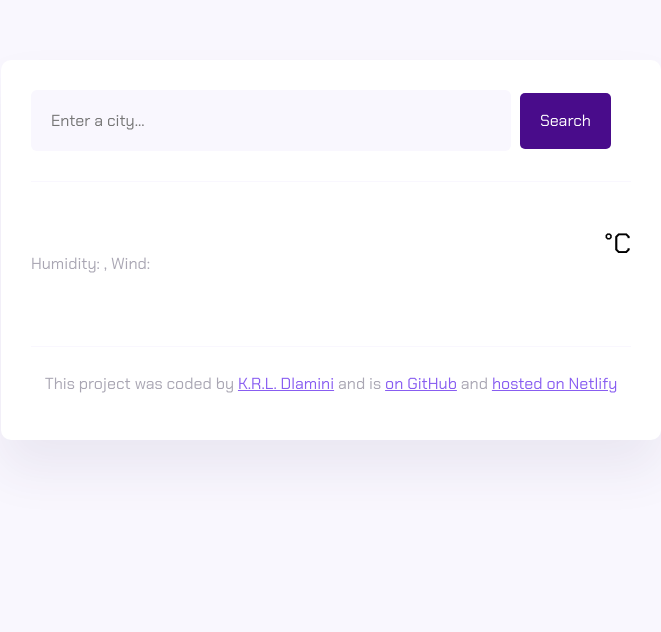
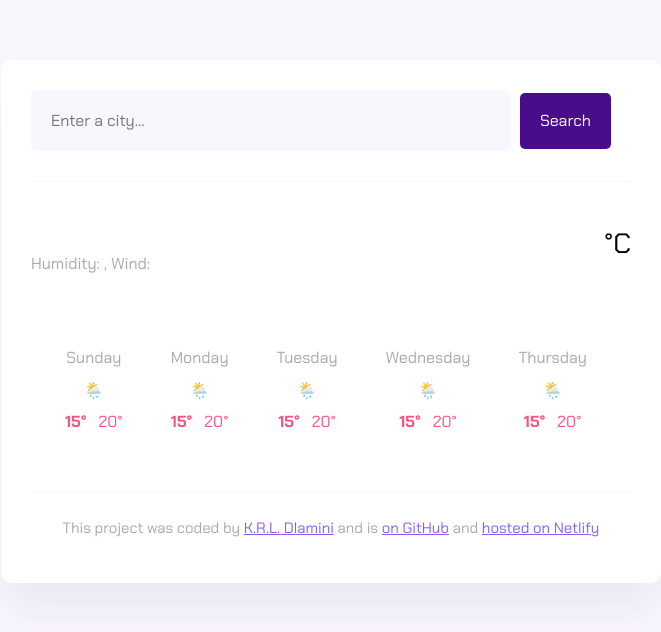
Before and after one commit to KhethiweDlamini/shecodes-plus-weather-app, a plain HTML site: page index.html in a window 1280 px wide. Shown: the whole page, without its empty margins (309-970 px from the left). Drawn offline with nearby package versions, Linux system fonts and the light colour scheme; no server answers.

Commit message:
added forecast section in html using js

```diff
--- a/index.html
+++ b/index.html
@@ -49,6 +49,8 @@
             <span class="current-temperature-unit">°C</span>
           </div>
         </div>
+
+        <div class="weather-forecast" id="forecast-container"></div>
       </main>
       <footer>
         <p>
--- a/src/script.js
+++ b/src/script.js
@@ -60,3 +60,27 @@ let searchForm = document.querySelector("#search-form");
 searchForm.addEventListener("submit", searchWeather);
 
 getCityUrl("Pretoria");
+
+function displayForecast() {
+  let weatherForecast = document.querySelector("#forecast-container");
+
+  let days = ["Sunday", "Monday", "Tuesday", "Wednesday", "Thursday"];
+  let forecastHtml = "";
+
+  days.forEach(function (day) {
+    forecastHtml =
+      forecastHtml +
+      `
+    <div class="day-container">
+      <div class="forecast-day">${day}</div>
+      <div class="forecast-icon">🌦️</div>
+      <div class="forecast-temp">
+        <strong>15&deg</strong> 20&deg
+      </div>
+    </div>`;
+  });
+
+  weatherForecast.innerHTML = forecastHtml;
+}
+
+displayForecast();
--- a/src/styles.css
+++ b/src/styles.css
@@ -62,21 +62,22 @@ main {
   font-weight: 900;
   margin: 0;
 }
-.current-details {
+.current-details,
+.forecast-day {
   color: rgba(39, 33, 66, 0.4);
   font-size: 16px;
   font-weight: 400;
   line-height: 24px;
 }
 
-.current-details strong {
+.current-details strong,
+.forecast-temp {
   color: #f65282;
 }
 
 .current-temperature-icon {
   position: relative;
   top: 20px;
-  font-size: 40px;
   margin-right: -5px;
 }
 
@@ -91,10 +92,27 @@ main {
   top: -38px;
 }
 
+.weather-forecast {
+  display: flex;
+  justify-content: space-between;
+  padding: 20px 20px 20px 10px;
+}
+.day-container {
+  text-align: center;
+  margin: 0 auto;
+}
+.forecast-day,
+.forecast-temp,
+.forecast-icon {
+  margin: 10px auto;
+}
+.forecast-temp strong {
+  padding-right: 8px;
+}
 footer {
   border-top: 1px solid #f9f7fe;
+  color: rgba(39, 33, 66, 0.4);
+  font-size: 15px;
   text-align: center;
   padding-top: 10px;
-
-  color: rgba(39, 33, 66, 0.4);
 }
```
